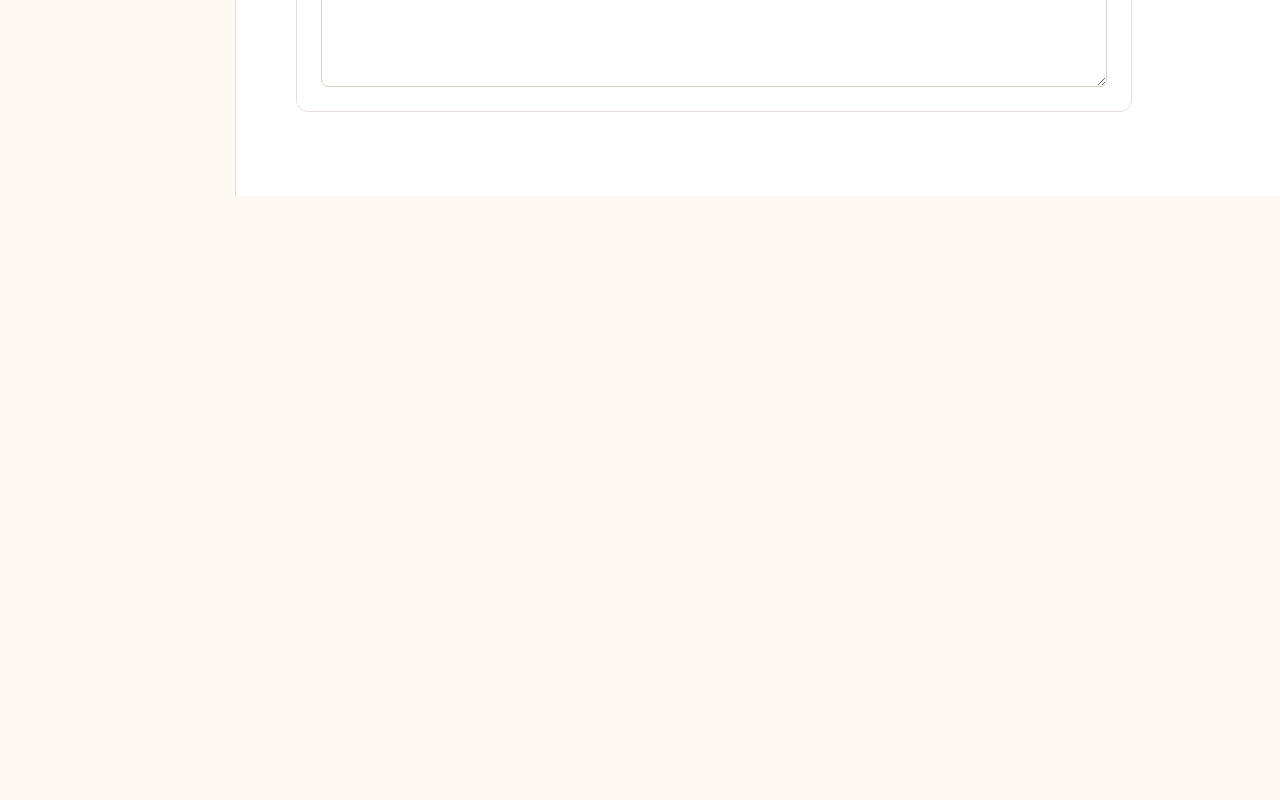
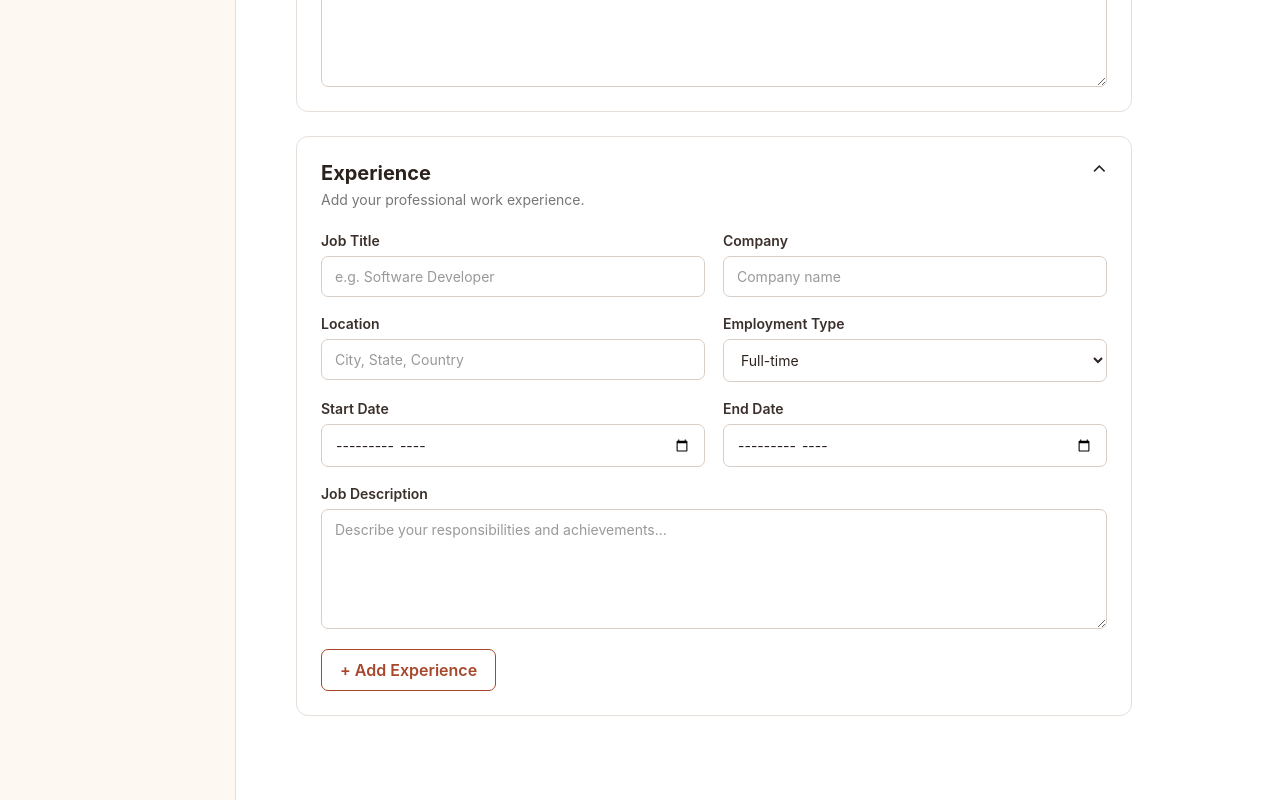
Before and after one commit to aliya-khan750/ResumeBuilder, a React (Vite) app in the folder client/: page / in a window 1280 px wide. Shown: the part 687-1487 px from the top of the page. Before the commit the page ends 883 px from the top, so only its background shows below. Built offline with nearby package versions, Linux system fonts and the light colour scheme.

Commit message:
Add experience section to resume editor

```diff
--- a/client/src/components/EditorPanel.css
+++ b/client/src/components/EditorPanel.css
@@ -143,3 +143,35 @@
     gap: 15px;
   }
 }
+.add-button {
+  margin-top: 20px;
+  background: transparent;
+  color: var(--primary);
+  border: 1px solid var(--primary);
+  padding: 10px 18px;
+  border-radius: 7px;
+  cursor: pointer;
+  font-weight: 600;
+}
+
+.add-button:hover {
+  background: var(--primary);
+  color: white;
+}
+
+.form-group select {
+  width: 100%;
+  box-sizing: border-box;
+  padding: 11px 13px;
+  border: 1px solid #d8cec6;
+  border-radius: 7px;
+  outline: none;
+  font-size: 14px;
+  font-family: inherit;
+  background: #ffffff;
+  color: #2b211d;
+}
+
+.form-group select:focus {
+  border-color: var(--primary);
+}
--- a/client/src/components/EditorPanel.jsx
+++ b/client/src/components/EditorPanel.jsx
@@ -1,4 +1,5 @@
 import "./EditorPanel.css";
+import ExperienceSection from "./ExperienceSection";
 
 function EditorPanel() {
   return (
@@ -104,6 +105,9 @@ function EditorPanel() {
 
       </div>
 
+      {/* Experience Section */}
+      <ExperienceSection />
+
     </section>
   );
 }
--- /dev/null
+++ b/client/src/components/ExperienceSection.jsx
@@ -0,0 +1,79 @@
+function ExperienceSection() {
+  return (
+    <div className="editor-section">
+
+      <div className="section-title">
+        <div>
+          <h3>Experience</h3>
+          <p>Add your professional work experience.</p>
+        </div>
+
+        <span>⌃</span>
+      </div>
+
+      <div className="form-grid">
+
+        <div className="form-group">
+          <label>Job Title</label>
+          <input
+            type="text"
+            placeholder="e.g. Software Developer"
+          />
+        </div>
+
+        <div className="form-group">
+          <label>Company</label>
+          <input
+            type="text"
+            placeholder="Company name"
+          />
+        </div>
+
+        <div className="form-group">
+          <label>Location</label>
+          <input
+            type="text"
+            placeholder="City, State, Country"
+          />
+        </div>
+
+        <div className="form-group">
+          <label>Employment Type</label>
+          <select>
+            <option>Full-time</option>
+            <option>Part-time</option>
+            <option>Internship</option>
+            <option>Freelance</option>
+          </select>
+        </div>
+
+        <div className="form-group">
+          <label>Start Date</label>
+          <input type="month" />
+        </div>
+
+        <div className="form-group">
+          <label>End Date</label>
+          <input type="month" />
+        </div>
+
+        <div className="form-group full-width">
+          <label>Job Description</label>
+
+          <textarea
+            rows="5"
+            placeholder="Describe your responsibilities and achievements..."
+          ></textarea>
+        </div>
+
+      </div>
+
+      <button className="add-button">
+        + Add Experience
+      </button>
+
+    </div>
+  );
+}
+
+export default ExperienceSection;
```
